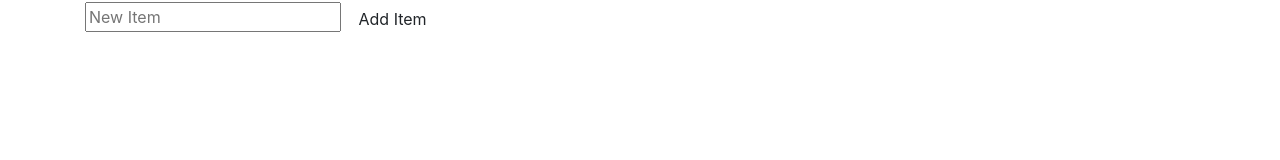
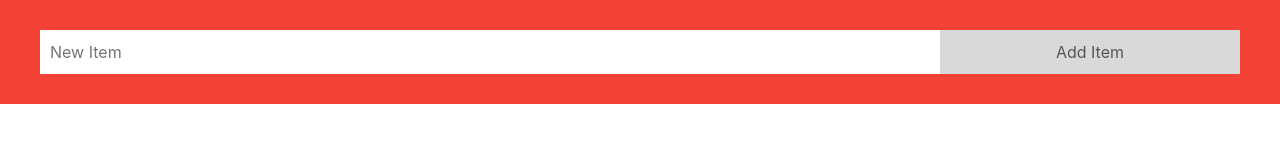
Before and after one commit to alex-dodoka/to-do-list, a website: page index.html in a window 1280 px wide. Drawn offline with nearby package versions, Linux system fonts and the light colour scheme.

Commit message:
Add style.

```diff
--- a/index.html
+++ b/index.html
@@ -4,17 +4,17 @@
     <meta charset="UTF-8">
     <title>To do list</title>
     <link rel="stylesheet" href="bower_components/bootstrap/dist/css/bootstrap.css">
+    <link rel="stylesheet" href="src/css/custom-style.css">
 </head>
 <body>
 
-<div id="main" class="container">
-    <input type="text" class="input-lg" placeholder="New Item">
+<div class="header">
+    <input type="text" class="" placeholder="New Item">
 
-    <button class="btn" onclick="addNewTask(newTaskDescription())">Add Item</button>
+    <span class="addBtn" onclick="addNewTask()">Add Item</span>
+</div>
 
-    <ol id="plase_for_task"></ol>
-
-</div>
+<ol id="plase_for_task"></ol>
 
 
 <script src="bower_components/jquery/dist/jquery.js"></script>
--- /dev/null
+++ b/src/css/custom-style.css
@@ -0,0 +1,50 @@
+* {
+    box-sizing: border-box;
+}
+.header {
+    background-color: #f44336;
+    padding: 30px 40px;
+    color: white;
+    text-align: center;
+}
+.header:after {
+    content: "";
+    display: table;
+    clear: both;
+}
+
+input {
+    border: none;
+    width: 75%;
+    padding: 10px;
+    float: left;
+    font-size: 16px;
+}
+
+.addBtn {
+    padding: 10px;
+    width: 25%;
+    background: #d9d9d9;
+    color: #555;
+    float: left;
+    text-align: center;
+    font-size: 16px;
+    cursor: pointer;
+    transition: 0.3s;
+}
+
+.addBtn:hover {
+    background-color: #bbb;
+}
+
+.remove-task-tag {
+    right: 0;
+    top: 0;
+    padding: 12px 16px 12px 16px;
+    cursor: pointer;
+}
+
+.remove-task-tag:hover {
+    background-color: #f44336;
+    color: white;
+}
--- a/src/js/app.js
+++ b/src/js/app.js
@@ -1,6 +1,8 @@
-function addNewTask(taskText) {
-    if (taskText !== "") {
-        const newElement = createTaskHtmlTag(newTaskDescription());
+function addNewTask() {
+    const getNewTaskDescription = $('input').val();
+
+    if (getNewTaskDescription !== "") {
+        let newElement = createTaskHtmlTag(getNewTaskDescription);
         createBtn(newElement);
         addElement(newElement);
         clearInput();
@@ -8,17 +10,13 @@ function addNewTask(taskText) {
     }
 }
 
-function newTaskDescription() {
-    const newTask = $('input').val();
-    return newTask;
-}
 
 function createBtn(newTask) {
-    return $(newTask).append('<button class="remove-task-tag btn small alert-danger">X</button>');
+    return $(newTask).append('<span class="remove-task-tag">X</span>');
 }
 
 function addElement(element) {
-    return $('#plase_for_task').append(element);
+     $('#plase_for_task').append(element);
 }
 
 function createTaskHtmlTag(taskText) {
@@ -26,11 +24,11 @@ function createTaskHtmlTag(taskText) {
 }
 
 function clearInput() {
-    return $('input').val("");
+    $('input').val("");
 }
 
 function removeTask() {
-    return $('.remove-task-tag').on('click', function () {
+    $('.remove-task-tag').on('click', function () {
         const parent = $(this).parent();
         $(parent).css('textDecoration', 'line-through');
         $('#plase_for_task').append($(parent));
```
